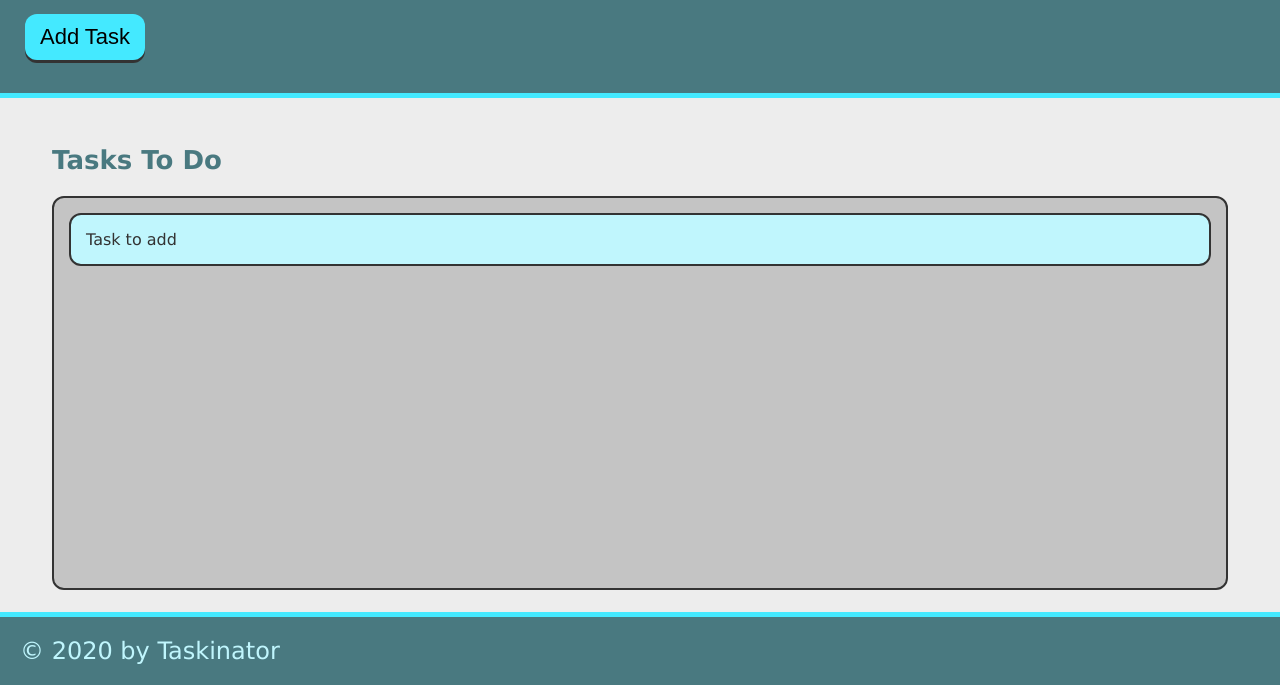
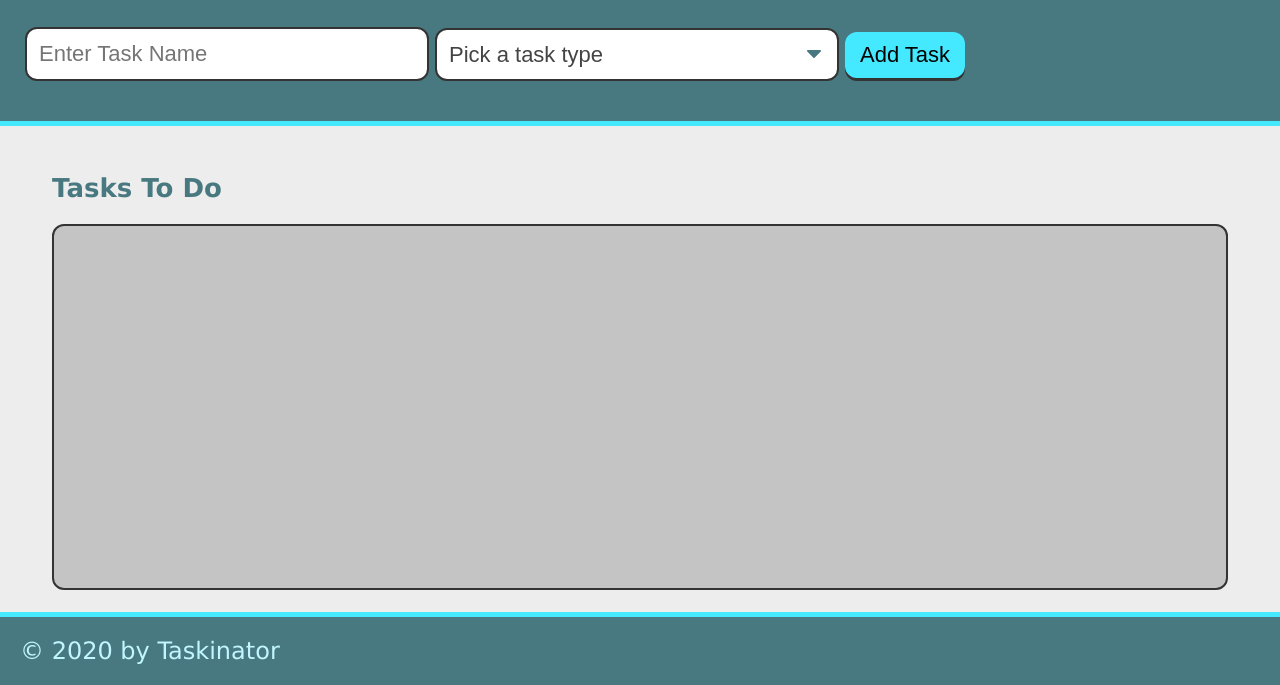
Before and after one commit to agoetz4407/taskinator, a plain HTML site: page index.html in a window 1280 px wide. Shown: the part 115-800 px from the top of the page. Drawn offline with Linux system fonts and the light colour scheme.

Commit message:
added form elements to html

```diff
--- a/index.html
+++ b/index.html
@@ -12,15 +12,28 @@
     <header>
         <h1 class="page-title">Taskinator</h1>
         <p>Click the button to add a new task!</p>
-        <button id="save-task" class="btn">Add Task</button>
+        <form id="task-form">
+            <div class="form-group">
+                <input type="text" name="task-name" placeholder="Enter Task Name" />
+            </div>
+            <div class="form-group">
+                <select name="task-type" class="select-dropdown">
+                    <option value="" disabled selected>Pick a task type</option>
+                    <option value="Print">Print</option>
+                    <option value="Web">Web</option>
+                    <option value="Mobile">Mobile</option>
+                </select>
+            </div>
+            <div class="form-group">
+                <button class="btn" id="save-task" type="submit">Add Task</button>
+            </div>
+          </form>
     </header>
 
     <main class="page-content">
         <section class="task-list-wrapper">
             <h2 class="list-title">Tasks To Do</h2>
-            <ul id="tasks-to-do" class="task-list">
-                <li class="task-item">Task to add</li>
-            </ul>
+            <ul id="tasks-to-do" class="task-list"></ul>
         </section>
     </main>
 
```
